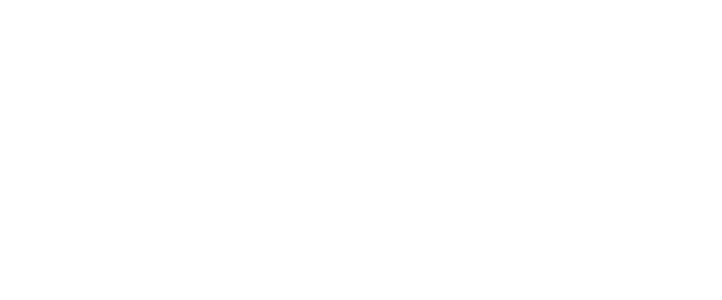
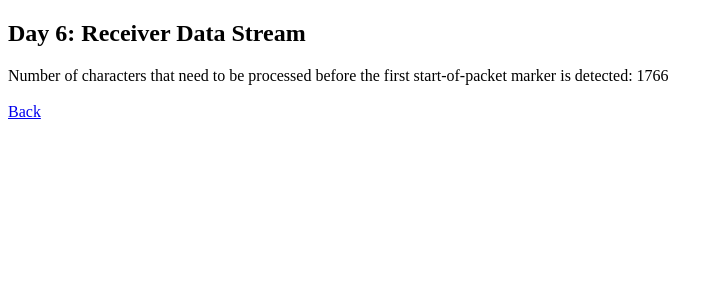
Before and after one commit to nyahehnagi/adventofcode2022, a React app: page /receiver in a window 1280 px wide. Before the commit this address had no page. Shown: the top 300 px of the page, without its empty margins (0-722 px from the left). Built offline with nearby package versions, Linux system fonts and the light colour scheme.

Commit message:
Day 6 part 1

```diff
--- a/src/components/App/App.tsx
+++ b/src/components/App/App.tsx
@@ -5,6 +5,7 @@
 import RucksacksRoute from "../../routes/RucksacksRoute";
 import RPSGameRoute from "../../routes/RPSGameRoute";
 import StackingRoute from "../../routes/StackingRoute";
+import ReceiverRoute from "../../routes/ReceiverRoute";
 import Home from "../Home/Home";
 
 const App = ():ReactElement => {
@@ -17,6 +18,7 @@
         <Route path="rucksacks" element={ <RucksacksRoute/> } />
         <Route path="rpsgame" element={ <RPSGameRoute/> } />
         <Route path="stacking" element={ <StackingRoute/> } />
+        <Route path="receiver" element={ <ReceiverRoute/> } />
       </Routes>
     </div>
 
--- a/src/components/Home/Home.tsx
+++ b/src/components/Home/Home.tsx
@@ -18,6 +18,9 @@
           <li>
             <Link to="stacking">Day 5 Stacking</Link>
           </li>
+          <li>
+            <Link to="receiver">Day 6 Receiver</Link>
+          </li>
         </ul>
       </nav>
     </div>
--- /dev/null
+++ b/src/components/Receiver/Receiver.tsx
@@ -0,0 +1,58 @@
+import React, { ReactElement } from "react";
+import { Link } from "react-router-dom";
+
+const Receiver = ({ data }: IData): ReactElement => {
+  // convert string to array of chars (spread syntax)
+  const chars = [...data];
+
+  // From Stackoverflow
+  // https://stackoverflow.com/questions/57001515/sliding-window-over-array-in-javascript
+  function toWindows(inputArray: string[], size: number): string[][] {
+    return Array.from(
+      { length: inputArray.length - (size - 1) }, //get the appropriate length
+      (_, index) => inputArray.slice(index, index + size) //create the windows
+    );
+  }
+
+  // test all items in array are unique
+  // https://developer.mozilla.org/en-US/docs/Web/JavaScript/Reference/Global_Objects/Set
+  const isUnique = (arr: string[]): boolean => {
+    return arr.length === new Set(arr).size;
+  };
+
+  // return index of first unique item in toWindows(chars, 4)
+  const findFirstUnique = (arr: string[][]): number => {
+    let index = 0;
+    for (const item of arr) {
+      if (isUnique(item)) {
+        return index;
+      }
+      index++;
+    }
+    return -1;
+  };
+
+  const getCharactersCount = (): number => {
+    const windows = toWindows(chars, 4);
+    const firstUnique = findFirstUnique(windows);
+    return firstUnique + 4;
+  };
+
+  return (
+    <div>
+      <h2>Day 6: Receiver Data Stream</h2>
+      <div>
+        Number of characters that need to be processed before the first
+        start-of-packet marker is detected: {getCharactersCount()}
+      </div>
+      <br></br>
+      <Link to="/">Back</Link>
+    </div>
+  );
+};
+
+interface IData {
+  data: string;
+}
+
+export default Receiver;
--- /dev/null
+++ b/src/routes/ReceiverRoute.tsx
@@ -0,0 +1,13 @@
+import React, { ReactElement } from "react";
+import Receiver from "../components/Receiver/Receiver";
+import data from "/data/day6.txt";
+
+const ReceiverRoute = (): ReactElement => {
+  return (
+    <>
+      <Receiver data={data} />
+    </>
+  );
+};
+
+export default ReceiverRoute;
```
Also changed, not shown: src/components/Stacking/Stacking.tsx (+8 -9 lines), data/day6.txt (added), data/day6test.txt (added).
